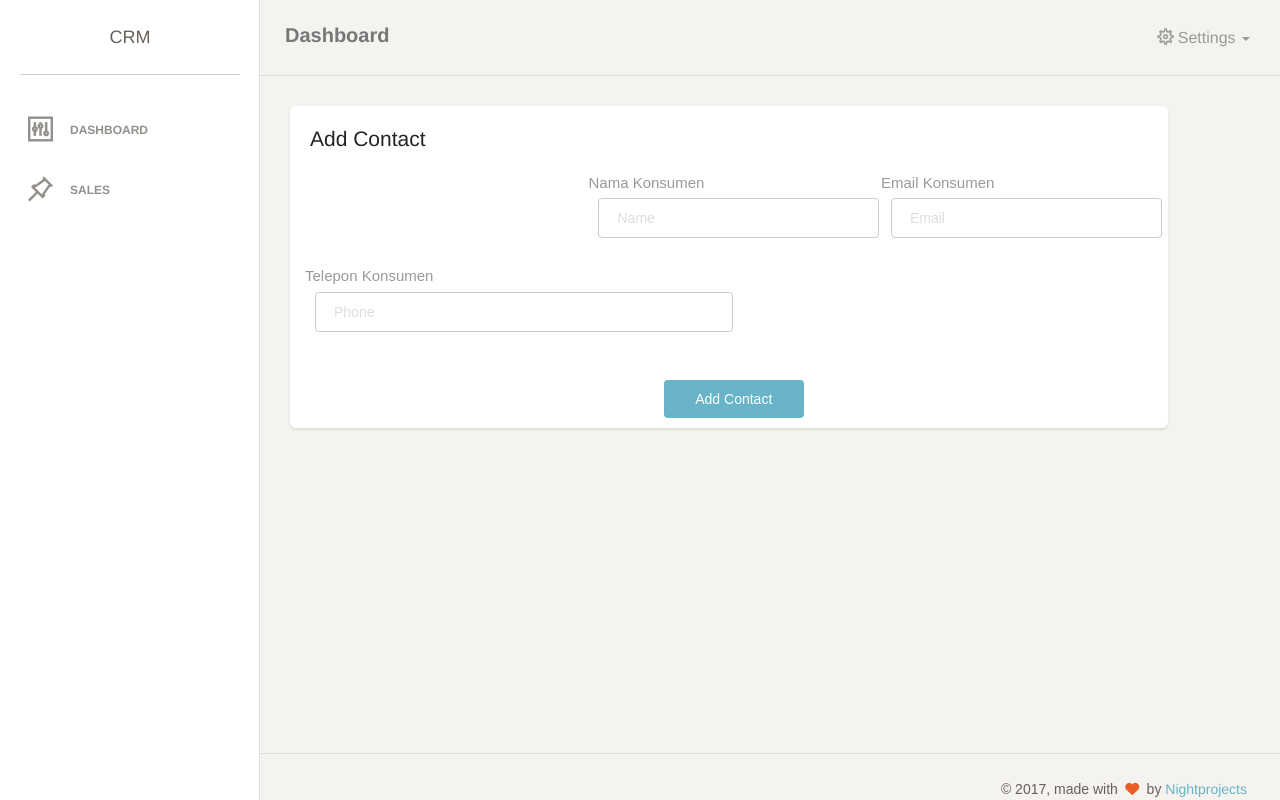
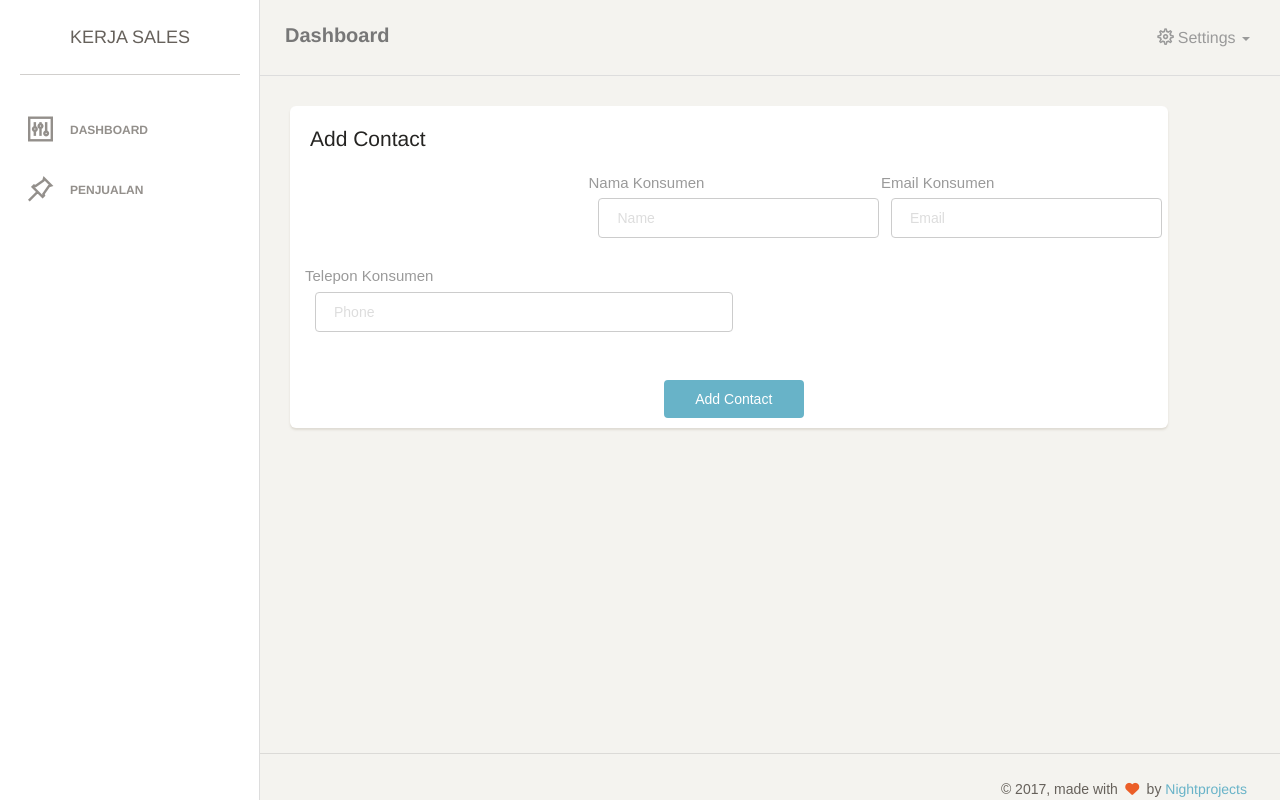
Before and after one commit to natagonz/crm, a Flask app: template templates/contact/add_contact.html in a window 1280 px wide. Run offline with Flask 2, Linux system fonts and the light colour scheme; the template is opened without the code that fills it: values that come from a table or form of the project are taken from there, others are empty; parts of the project's set-up code (start-up, migrations or seed data) failed here and were passed over; some libraries are stand-ins or nearby versions; some web fonts are replaced.

Commit message:
perubahan menu

```diff
--- a/templates/layouts/dashboardtemplate.html
+++ b/templates/layouts/dashboardtemplate.html
@@ -50,7 +50,7 @@
     	<div class="sidebar-wrapper">
             <div class="logo">
                 <a href="/dashboard" class="simple-text">
-                     CRM
+                     Kerja Sales
                 </a>
             </div>
 
@@ -65,7 +65,7 @@
                 <li>
                     <a href="/dashboard/deals">
                         <i class="ti-pin-alt"></i>
-                        <p>Sales</p>
+                        <p>Penjualan</p>
                     </a>
                 </li>
                 {% if current_user.status == "trial" %}
```
